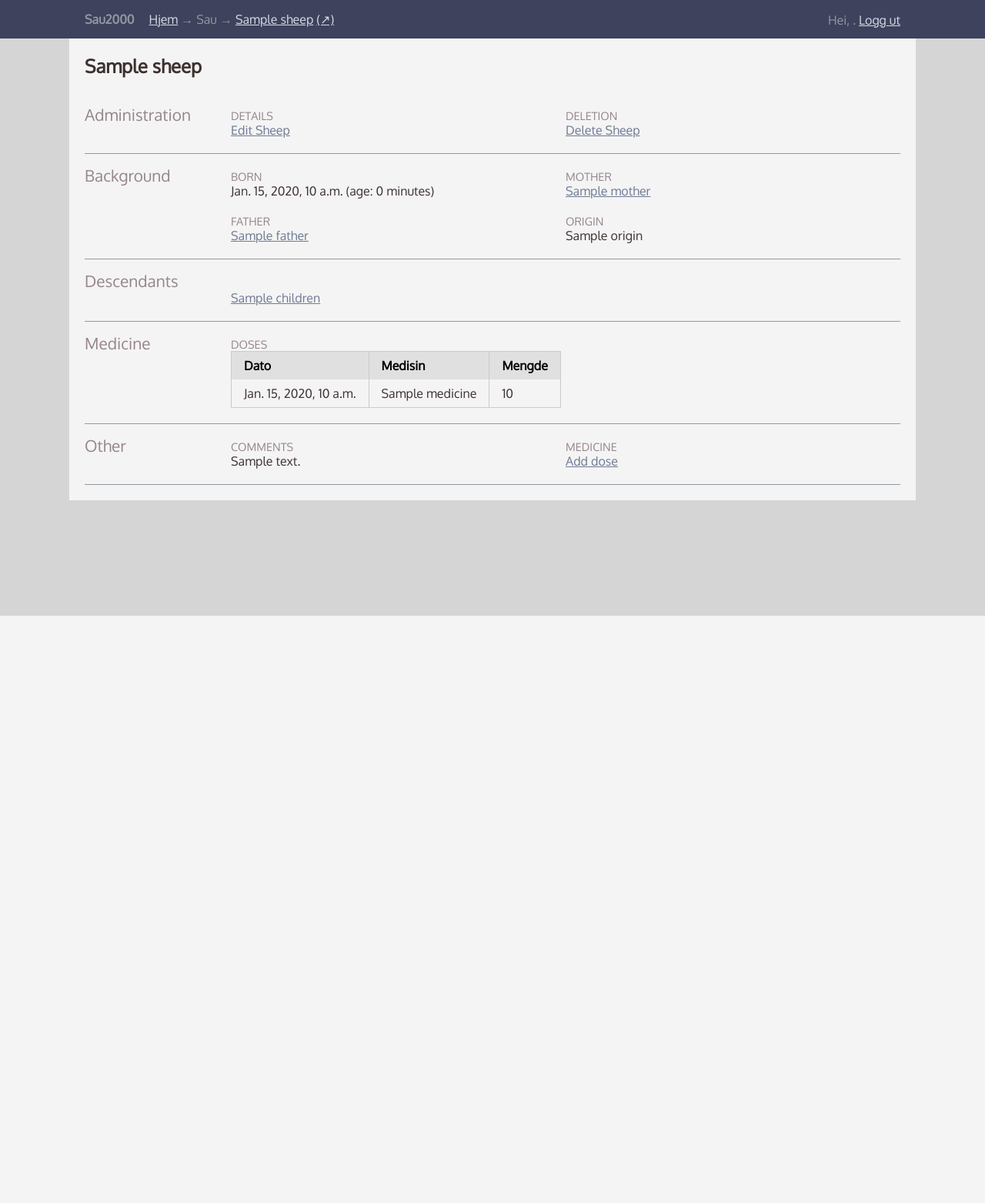
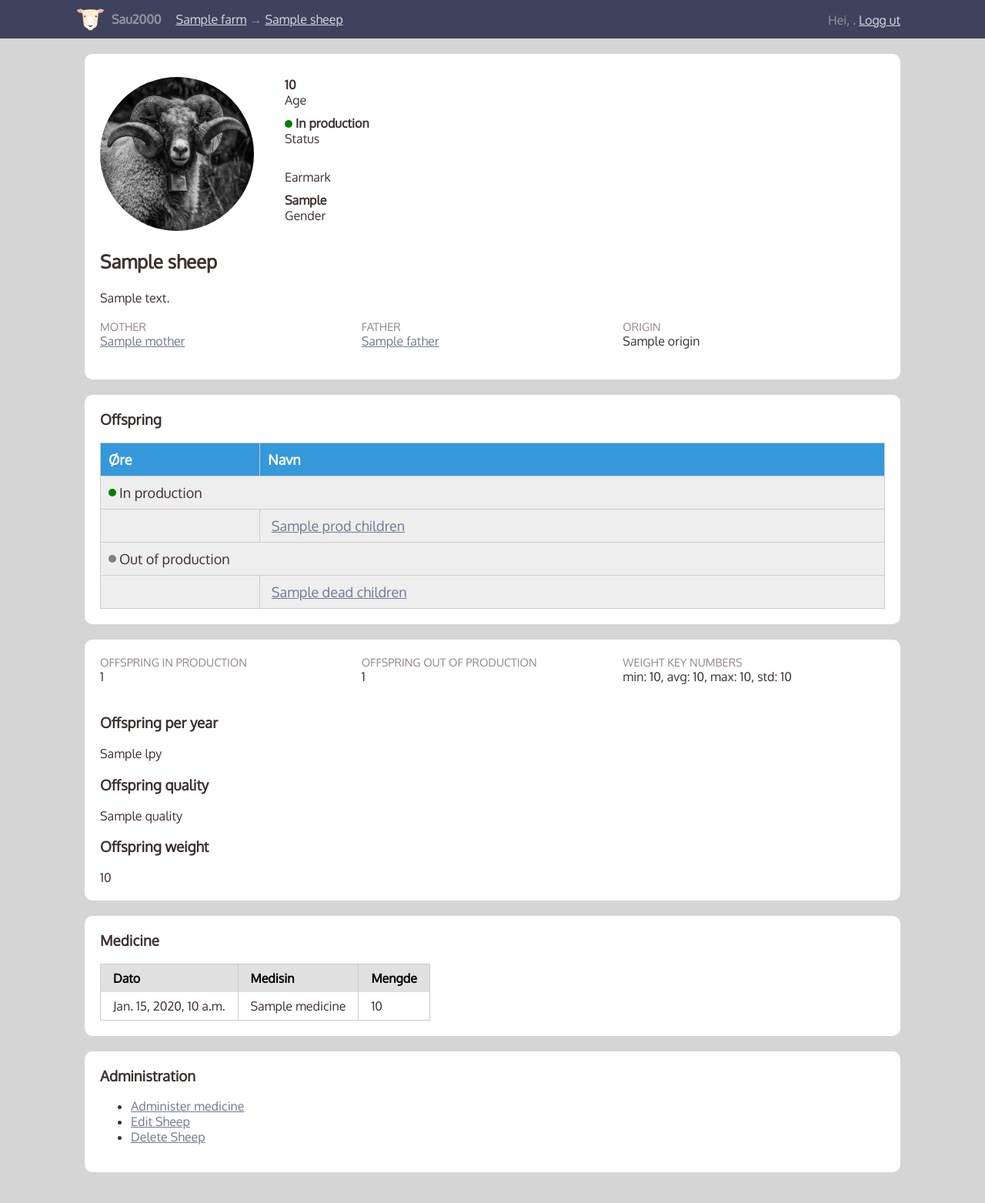
Before and after one commit to pgdr/sau2000, a Django app: template sau/templates/sau.html in a window 1280 px wide. Shown: the whole page at 77% size. Before the commit the page ends 800 px from the top, so only its background shows below. Run offline with Django 3.2, Linux system fonts and the light colour scheme; the template is opened without the code that fills it: most values are stand-ins (such as "Sample title", 1, 10 or a date in 2020).

Commit message:
Move UI forward

```diff
--- a/sau/static/css/sau.css
+++ b/sau/static/css/sau.css
@@ -35,8 +35,11 @@ a {
     font-size: 12pt;
     margin: 0;
     line-height: 50px;
-    padding: 0 15px 0 20px;
+    padding: 0 15px 0 55px;
     display: inline-block;
+    background: url(../img/logo.svg) no-repeat;
+    background-size: 35px 35px;
+    background-position: 10px 50%;
 }
 
 .page-title a {
@@ -83,11 +86,17 @@ a {
 }
 
 .content {
-    background-color: #F4F4F4;
     max-width: 1100px;
     padding: 70px 20px 20px 20px;
     margin: 0 auto;
     box-sizing: border-box;
+}
+
+.content-box {
+    background-color: white;
+    padding: 20px;
+    border-radius: 10px;
+    margin-bottom: 20px;
 }
 
 @media (max-width: 500px) {
@@ -102,6 +111,10 @@ a {
 
 .content h2 .earmark {
     position: relative;
+}
+
+.content-box h3:first-child {
+    margin-top: 0;
 }
 
 .earmark {
@@ -168,10 +181,93 @@ a {
 }
 
 
+.sheep-image {
+    max-width: 40%;
+    float: left;
+    box-sizing: border-box;
+    padding: 10px 0 20px 0;
+}
+
+.sheep-image img {
+    max-width: 100%;
+    max-height: 200px;
+    border-radius: 1000px;
+}
+
+.sheep-title {
+    clear: both;
+}
+
+.sheep-details {
+    float: left;
+    width: 60%;
+    margin-top: 10px;
+}
+
+.sheep-details dl {
+    margin: 0;
+    padding-left: 40px;
+}
+
+.sheep-details dd {
+    font-weight: bold;
+    margin: 0;
+}
+
+.empty {
+    color: #999;
+}
+
+.farm-name {
+    font-family: Georgia, serif;
+    font-weight: 100;
+    text-align: center;
+    text-transform: uppercase;
+    letter-spacing: 0.2em;
+    font-size: 2.2em;
+    margin: 0 0 2em;
+    padding: 1em 0 0;
+    color: #666;
+}
+
+.prod-status {
+    position: relative;
+    padding-left: 14px;
+}
+
+.prod-status:before {
+    content: "";
+    display: block;
+    width: 10px;
+    height: 10px;
+    position: absolute;
+    top: 6px;
+    left: 0;
+    border-radius: 100px;
+}
+
+.in-prod:before {
+    background-color: green;
+}
+
+.non-prod:before {
+    background-color: gray;
+}
+
+.sheep-details dt {
+    margin-bottom: 10px;
+}
+
+.sheep-comment {
+    line-height: 1.5;
+}
+
+
 .sau-section {
-    border-bottom: 1px solid #9099A2;
-    padding: 20px 0 0 150px;
     position: relative;
+    list-style: none;
+    margin: 0;
+    padding: 0;
 }
 
 .sau-section:after {
@@ -198,7 +294,7 @@ a {
 }
 
 .sau-section li {
-    width: 50%;
+    width: 33.3%;
     float: left;
     margin-bottom: 20px
 }
@@ -216,7 +312,7 @@ a {
 table.responsive {
     width: 100%;
     border-collapse: collapse;
-    margin:50px auto;
+    margin: 0 auto;
 }
 
 /* Zebra striping */
--- a/sau/statistics.py
+++ b/sau/statistics.py
@@ -20,7 +20,7 @@ plots = namedtuple('plots', ['quality', 'weight', 'lpy'])
 _SVG_ARGS = """
 viewBox="0 0 460 345"
 preserveAspectRatio="xMidYMin slice"
-style="width: 150%;"
+style="max-width: 100%;"
 """
 
 
--- a/sau/templates/index.html
+++ b/sau/templates/index.html
@@ -15,7 +15,7 @@
       <div class="inner-status">
         <h1 class="page-title">{% block page_title %}<a href="{% url 'index' %}">Sau2000</a>{% endblock %}</h1>
         <ul class="breadcrumb">
-            <li><a href="{% url 'index' %}">Hjem</a></li>
+            <li><a href="{% url 'index' %}">{{farm}}</a></li>
           {% block breadcrumb %}
           {% endblock %}
         </ul>
@@ -25,6 +25,10 @@
     {% endblock %}
     <div class="content">
       {% block content %}
+      <div class="content-box">
+
+        <h2 class="farm-name">{{farm.name}}</h2>
+
         <table class="pure-table responsive">
           <thead>
             <tr>
@@ -32,16 +36,18 @@
               <th>Navn</th>
             </tr>
           </thead>
+          <tr><td colspan=2><span class="prod-status in-prod">In production</span></td></tr>
           <tbody class="prod_sheep">
           {% include "sheep_row.html" with sheep=prod_sheep %}
           {% if dead_sheep %}
           </tbody>
-        <tr><td colspan=2> out of production </td></tr>
+          <tr><td colspan=2><span class="prod-status non-prod">Out of production</span></td></tr>
           <tbody class="dead_sheep">
           {% include "sheep_row.html" with sheep=dead_sheep %}
           </tbody>
           {% endif %}
         </table>
+      </div>
       {% endblock %}
     </div>
   </body>
--- a/sau/templates/sau.html
+++ b/sau/templates/sau.html
@@ -1,85 +1,131 @@
 {% extends 'index.html' %}
-{% load humanize %}
+{% load humanize staticfiles %}
 
 {% block breadcrumb %}
-<li><span>Sau</span></li>
-<li><span>    {% include "sheep_link.html" with sheep=sheep %}
-</span></li>
+<li>{% include "sheep_link.html" with sheep=sheep %}</li>
 {% endblock %}
 
 {% block content %}
-<h2>{{ sheep.name }} {% include "earmark.html" with number=sheep.ear_tag color=sheep.ear_tag_color %}</h2>
+<div class="content-box">
+  <div class="sheep-image">
+    <img src="{% static "img/example-sheep.jpg" %}">
+  </div>
 
+  <div class="sheep-details">
+    <dl>
+      <dd>{{ sheep.age }}</dd>
+      <dt>Age</dt>
 
-<div class="sau-section">
-  <p class="sau-section-header">Administration</p>
-  <ul>
+      <dd class="prod-status {% if not sheep.dead and not sheep.removed %}in-prod{%else%}non-prod{%endif%}">{% if not sheep.dead and not sheep.removed %}In production{% else %}Out of production{% endif %}</dd>
+      <dt>Status</dt>
+
+      <dd>{% include "earmark.html" with number=sheep.ear_tag color=sheep.ear_tag_color %}</dd>
+      <dt>Earmark</dt>
+
+      <dd>{{ sheep.get_sex_display }}</dd>
+      <dt>Gender</dt>
+    </dl>
+  </div>
+
+  <h2 class="sheep-title">{{ sheep.name }}</h2>
+
+  <p class="sheep-comment">
+    {{sheep.comments}}
+  </p>
+
+  <ul class="sau-section">
     <li>
-      <p class="sau-definition">Details</p>
-      <p class="sau-data"><a href="{% url 'admin:sau_sheep_change' sheep.id %}">Edit Sheep</a></p>
-    </li>
-    <li>
-      <p class="sau-definition">Deletion</p>
-      <p class="sau-data"><a href="{% url 'admin:sau_sheep_delete' sheep.id %}">Delete Sheep</a></p>
+      <p class="sau-definition">Mother</p>
+      <p class="sau-data">
+        {% if sheep.mother %}
+        <a href="/sau/{{sheep.mother.slug}}">{{sheep.mother}}</a>
+        {% else %}
+        No mother
+        {% endif %}
+      </p>
     </li>
 
+    <li>
+      <p class="sau-definition">Father</p>
+      <p class="sau-data">
+        {% if sheep.father %}
+        <a href="/sau/{{sheep.father.slug }}"> {{sheep.father}} </a>
+        {% else %}
+        No father
+        {% endif %}
+      </p>
+    </li>
+
+    <li>
+      <p class="sau-definition">Origin</p>
+      <p class="sau-data">
+        {{ sheep.origin|default:sheep.farm.name }}</p>
+    </li>
   </ul>
 </div>
 
-<div class="sau-section">
-  <p class="sau-section-header">Background</p>
-  <ul>
+<div class="content-box">
+  <h3>Offspring</h3>
+  {% if sheep.children %}
+  <table class="pure-table responsive">
+    <thead>
+      <tr>
+        <th>&Oslash;re</th>
+        <th>Navn</th>
+      </tr>
+    </thead>
+    {% if prod_children %}
+    <tr><td colspan=2><span class="prod-status in-prod">In production</span></td></tr>
+    <tbody class="prod_sheep">
+    {% include "sheep_row.html" with sheep=prod_children %}
+    </tbody>
+    {% endif %}
+    {% if dead_children %}
+    <tr><td colspan=2><span class="prod-status non-prod">Out of production</span></td></tr>
+    <tbody class="dead_sheep">
+    {% include "sheep_row.html" with sheep=dead_children %}
+    </tbody>
+    {% endif %}
+  </table>
+  {% else %}
+  <p class="empty">No offspring</p>
+  {% endif %}
+</div>
+
+<div class="content-box">
+  <ul class="sau-section">
+    <li>
+      <p class="sau-definition">Offspring in production</p>
+      <p class="sau-data">
+        {{ prod_children|length }}
+      </p>
+    </li>
 
     <li>
-      <p class="sau-definition">Born</p>
-      <p class="sau-data">{{ sheep.birth_date_utc }} (age: {{ sheep.birth_date_utc | timesince }})</p>
+      <p class="sau-definition">Offspring out of production</p>
+      <p class="sau-data">
+        {{ dead_children|length }}
+      </p>
     </li>
 
-    {% if sheep.mother %}
     <li>
-      <p class="sau-definition">Mother</p>
-      <p class="sau-data"><a href="/sau/{{sheep.mother.slug}}">{{sheep.mother}}</a></p>
+      <p class="sau-definition">Weight key numbers</p>
+      <p class="sau-data">
+      min: {{ stats.weight_min }},
+      avg: {{ stats.weight_avg }},
+      max: {{ stats.weight_max }},
+      std: {{ stats.weight_std }}
+      </p>
     </li>
-    {% endif %}
+  </ul>
 
-    {% if sheep.father %}
-    <li>
-      <p class="sau-definition">Father</p>
-      <p class="sau-data"><a href="/sau/{{sheep.father.slug }}"> {{sheep.father}} </a></p>
-    </li>
-    {% endif %}
-
-    {% if sheep.origin %}
-    <li>
-      <p class="sau-definition">Origin</p>
-      <p class="sau-data">{{ sheep.origin }}</p>
-    </li>
-    {% endif %}
-
-  </ul>
+  {% include "statistics.html" %}
 </div>
 
-{% if sheep.children %}
-<div class="sau-section">
-  <p class="sau-section-header">Descendants</p>
-  <ul>
-    {% for s in sheep.children %}
-    <li>
-      <p class="sau-definition">{% include "earmark.html" with number=s.ear_tag color=s.ear_tag_color %}</p>
-      <p class="sau-data"><a href="/sau/{{ s.slug }}">{{ s.name }}</a></p>
-    </li>
-    {% endfor %}
-  </ul>
-</div>
-{% endif %}
+<div class="content-box">
+  <h3>Medicine</h3>
 
   {% if doses %}
-<div class="sau-section">
-  <p class="sau-section-header">Medicine</p>
-  <ul>
-    <li>
-      <p class="sau-definition">Doses</p>
-      <div class="sau-data">
   <table class="pure-table doses-table">
     <thead>
       <tr>
@@ -96,23 +142,17 @@
     </tr>
     {% endfor %}
   </table>
+  {% else %}
+  <p class="empty">No medicine administered.</p>
+  {% endif %}
 </div>
-    </li>
-  </ul>
-</div>
-{% endif %}
 
-<div class="sau-section">
-  <p class="sau-section-header">Other</p>
-  <ul>
-    <li>
-      <p class="sau-definition">Comments</p>
-      <p class="sau-data">{{ sheep.comments|default:"Ingen kommentar" }}</p>
-    </li>
-    <li>
-      <p class="sau-definition">Medicine</p>
-      <p class="sau-data"><a href="/sau/{{ sheep.slug }}/dose">Add dose</a></p>
-    </li>
+<div class="content-box">
+  <h3>Administration</h3>
+  <ul class="admin-links">
+      <li><a href="/sau/{{ sheep.slug }}/dose">Administer medicine</a></li>
+      <li><a href="{% url 'admin:sau_sheep_change' sheep.id %}">Edit Sheep</a></li>
+      <li><a href="{% url 'admin:sau_sheep_delete' sheep.id %}">Delete Sheep</a></li>
   </ul>
 </div>
 
--- a/sau/templates/sheep_link.html
+++ b/sau/templates/sheep_link.html
@@ -3,8 +3,6 @@
 <a href="{% url 'sau' sheep.slug %}">{{sheep.name}}</a>
 {% endif %}
 {% if tree != "no" %}
-<a href="{% url 'tree' sheep.slug %}">(↗)</a>
 {% endif %}
 {% else %}
-N/A
 {% endif %}
--- a/sau/templates/statistics.html
+++ b/sau/templates/statistics.html
@@ -1,23 +1,10 @@
 {% load staticfiles %}
 
-<ul>
-  <li>Dead children: {{ stats.body_count }}</li>
-  <li>Weight stats:
-    <ul>
-      <li>min = {{ stats.weight_min }}</li>
-      <li>avg = {{ stats.weight_avg }}</li>
-      <li>max = {{ stats.weight_max }}</li>
-      <li>std = {{ stats.weight_std }}</li>
-    </ul>
-</ul>
-
-<script src="{% static "js/Chart.bundle.min.js" %}"></script>
-
-<h3>Lambs per year</h3>
+<h3>Offspring per year</h3>
 {{svgs.lpy|safe}}
 
-<h3>Qualities</h3>
+<h3>Offspring quality</h3>
 {{svgs.quality|safe}}
 
-<h3>Weights</h3>
+<h3>Offspring weight</h3>
 {{svgs.weight|safe}}
--- a/sausite/settings.py
+++ b/sausite/settings.py
@@ -64,6 +64,7 @@ TEMPLATES = [
                 'django.template.context_processors.request',
                 'django.contrib.auth.context_processors.auth',
                 'django.contrib.messages.context_processors.messages',
+                'sau.processors.add_farm'
             ],
         },
     },
```
Also changed, not shown: sau/models.py (+7 -0 lines), sau/processors.py (added, +12 -0 lines), sau/templates/dose.html (+6 -5 lines), sau/templates/genealogy.html (+2 -11 lines), sau/views.py (+20 -4 lines), sau/static/img/example-sheep.jpg (added), sau/static/img/logo.svg (added). Lines whose indentation alone changed are shown as unchanged.
